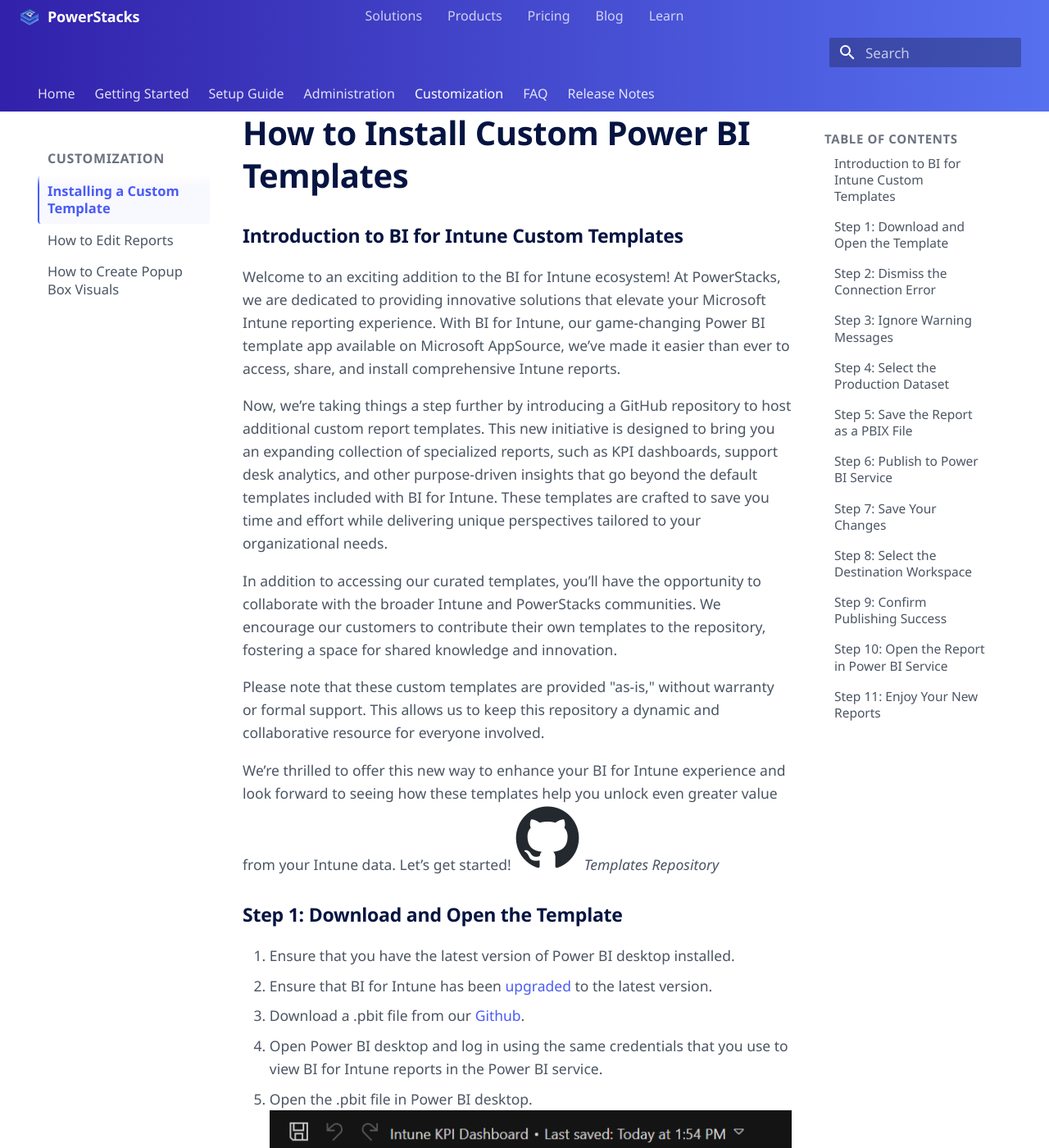
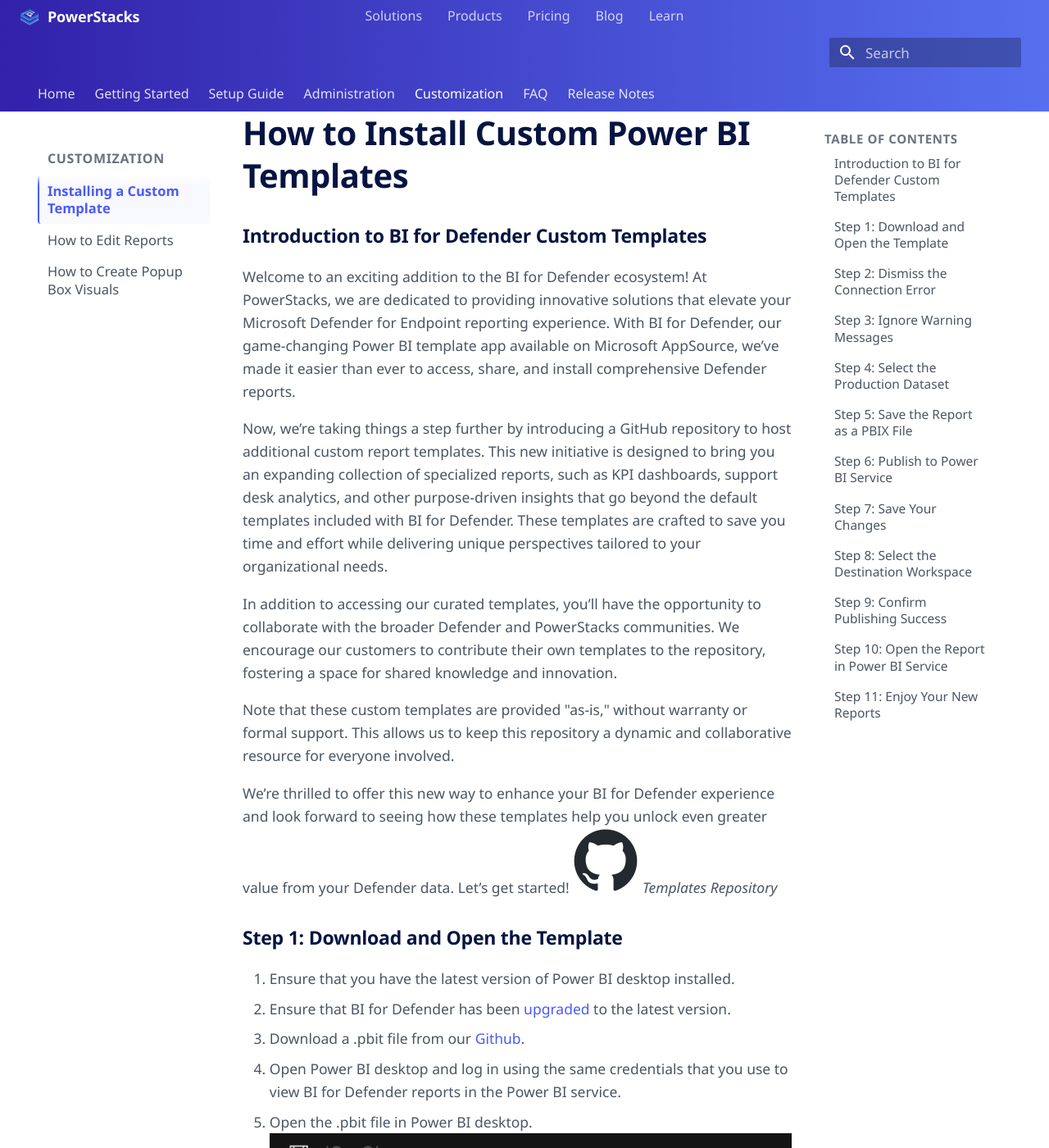
Before and after one commit to powerstacks-corp/BI-for-Defender, an MkDocs documentation site: the page built from docs/guides/installing-a-custom-power-bi-template.md, in a window 1280 px wide and 1400 px high. Shown: the whole window at 82% size. Built offline with MkDocs 1.6.1 and Material for MkDocs 9.7.7, drawn with Linux system fonts in a browser that asks for light colours; some web fonts are replaced; comment, search, counter and statistics services are not loaded; some of the changed text lies outside the part shown.

Commit message:
Fix Microsoft Writing Style Guide terminology
- "dialog box" → "dialog"
- "click" → "select"
- "in order to" → "to"
- "Please note" → "Note"
- Fix wrong product names (BI for Intune → BI for Defender)
- Update GitHub org URL and internal links

Co-Authored-By: Claude Opus 4.6 <noreply@anthropic.com>

```diff
--- a/docs/guides/installing-a-custom-power-bi-template.md
+++ b/docs/guides/installing-a-custom-power-bi-template.md
@@ -2,18 +2,18 @@
 title: "Installing a Custom Power BI Template"
 ---
 # How to Install Custom Power BI Templates
-### Introduction to BI for Intune Custom Templates
+### Introduction to BI for Defender Custom Templates
 
 
-Welcome to an exciting addition to the BI for Intune ecosystem! At PowerStacks, we are dedicated to providing innovative solutions that elevate your Microsoft Intune reporting experience. With BI for Intune, our game-changing Power BI template app available on Microsoft AppSource, we’ve made it easier than ever to access, share, and install comprehensive Intune reports.
+Welcome to an exciting addition to the BI for Defender ecosystem! At PowerStacks, we are dedicated to providing innovative solutions that elevate your Microsoft Defender for Endpoint reporting experience. With BI for Defender, our game-changing Power BI template app available on Microsoft AppSource, we’ve made it easier than ever to access, share, and install comprehensive Defender reports.
 
-Now, we’re taking things a step further by introducing a GitHub repository to host additional custom report templates. This new initiative is designed to bring you an expanding collection of specialized reports, such as KPI dashboards, support desk analytics, and other purpose-driven insights that go beyond the default templates included with BI for Intune. These templates are crafted to save you time and effort while delivering unique perspectives tailored to your organizational needs.
+Now, we’re taking things a step further by introducing a GitHub repository to host additional custom report templates. This new initiative is designed to bring you an expanding collection of specialized reports, such as KPI dashboards, support desk analytics, and other purpose-driven insights that go beyond the default templates included with BI for Defender. These templates are crafted to save you time and effort while delivering unique perspectives tailored to your organizational needs.
 
-In addition to accessing our curated templates, you’ll have the opportunity to collaborate with the broader Intune and PowerStacks communities. We encourage our customers to contribute their own templates to the repository, fostering a space for shared knowledge and innovation.
+In addition to accessing our curated templates, you’ll have the opportunity to collaborate with the broader Defender and PowerStacks communities. We encourage our customers to contribute their own templates to the repository, fostering a space for shared knowledge and innovation.
 
-Please note that these custom templates are provided "as-is," without warranty or formal support. This allows us to keep this repository a dynamic and collaborative resource for everyone involved.
+Note that these custom templates are provided "as-is," without warranty or formal support. This allows us to keep this repository a dynamic and collaborative resource for everyone involved.
 
-We’re thrilled to offer this new way to enhance your BI for Intune experience and look forward to seeing how these templates help you unlock even greater value from your Intune data. Let’s get started!
+We’re thrilled to offer this new way to enhance your BI for Defender experience and look forward to seeing how these templates help you unlock even greater value from your Defender data. Let’s get started!
 ![github mark2](../images/github-mark2-80x80.png)
 *Templates Repository*
 
@@ -24,9 +24,9 @@ We’re thrilled to offer this new way to enhance your BI for Intune experience
 
 
 1. Ensure that you have the latest version of Power BI desktop installed.
-1. Ensure that BI for Intune has been [upgraded](/bi-for-intune/guides/perform-in-place-upgrade.md) to the latest version.
-1. Download a .pbit file from our [Github](https://github.com/PowerStacks-BI/BI-for-Intune).
-1. Open Power BI desktop and log in using the same credentials that you use to view BI for Intune reports in the Power BI service.
+1. Ensure that BI for Defender has been [upgraded](perform-in-place-upgrade.md) to the latest version.
+1. Download a .pbit file from our [Github](https://github.com/powerstacks-corp/BI-for-Defender).
+1. Open Power BI desktop and log in using the same credentials that you use to view BI for Defender reports in the Power BI service.
 1. Open the .pbit file in Power BI desktop.
 ![](../images/1.png)
 ### Step 2: Dismiss the Connection Error
@@ -51,7 +51,7 @@ We’re thrilled to offer this new way to enhance your BI for Intune experience
 
 
 
-1. On the **Select a dataset to create a report** dialog box select your production **BI_for_Intune** dataset then select **Create**.
+1. On the **Select a dataset to create a report** dialog select your production **bi_for_defender** dataset then select **Create**.
 ![](../images/6-1024x562.png)
 ### Step 5: Save the Report as a PBIX File
 
@@ -59,7 +59,7 @@ We’re thrilled to offer this new way to enhance your BI for Intune experience
 
 
 
-1. In Power BI Desktop Select **File** > **Save as** then Select a location to save the file. Provide a name for the file, for example **Intune KPI Dashboard**. (this will be visible when you publish to the Power BI service). Select **.pbix** as the file type. Select **Save**.
+1. In Power BI Desktop select **File** > **Save as** then select a location to save the file. Provide a name for the file, for example **Defender KPI Dashboard**. (this will be visible when you publish to the Power BI service). Select **.pbix** as the file type. Select **Save**.
 ![7](../images/7-1024x254.png)
 ### Step 6: Publish to Power BI Service
 
@@ -83,7 +83,7 @@ We’re thrilled to offer this new way to enhance your BI for Intune experience
 
 
 
-1. On the Publish to Power BI dialog select your production **BI for Intune** Select **Save**.
+1. On the Publish to Power BI dialog select your production **BI for Defender** workspace. Select **Save**.
 ![10](../images/10-1024x482.png)
 ### Step 9: Confirm Publishing Success
 
@@ -100,8 +100,8 @@ We’re thrilled to offer this new way to enhance your BI for Intune experience
 
 
 1. Log in to the [Power BI service](https://app.powerbi.com) using your favorite browser.
-1. Go to your production BI for Intune workspace.
-1. Open the **Intune KPI Dashboard**. (The name might vary; it will be whatever you saved the .pbix file as in step 9 above.
+1. Go to your production BI for Defender workspace.
+1. Open the **Defender KPI Dashboard**. (The name might vary; it will be whatever you saved the .pbix file as in step 9 above.
 ![](../images/12-1024x552.png)
 ### Step 11: Enjoy Your New Reports
 
```
Also changed, not shown: other parts of docs/guides/installing-a-custom-power-bi-template.md (+1 -1 lines), docs/guides/configure-the-dataset.md (+1 -1 lines), docs/guides/dataset-parameters.md (+1 -1 lines), docs/guides/how-to-create-popup-box-visuals.md (+2 -2 lines), docs/guides/how-to-edit-bi-for-defender-reports.md (+1 -1 lines).
